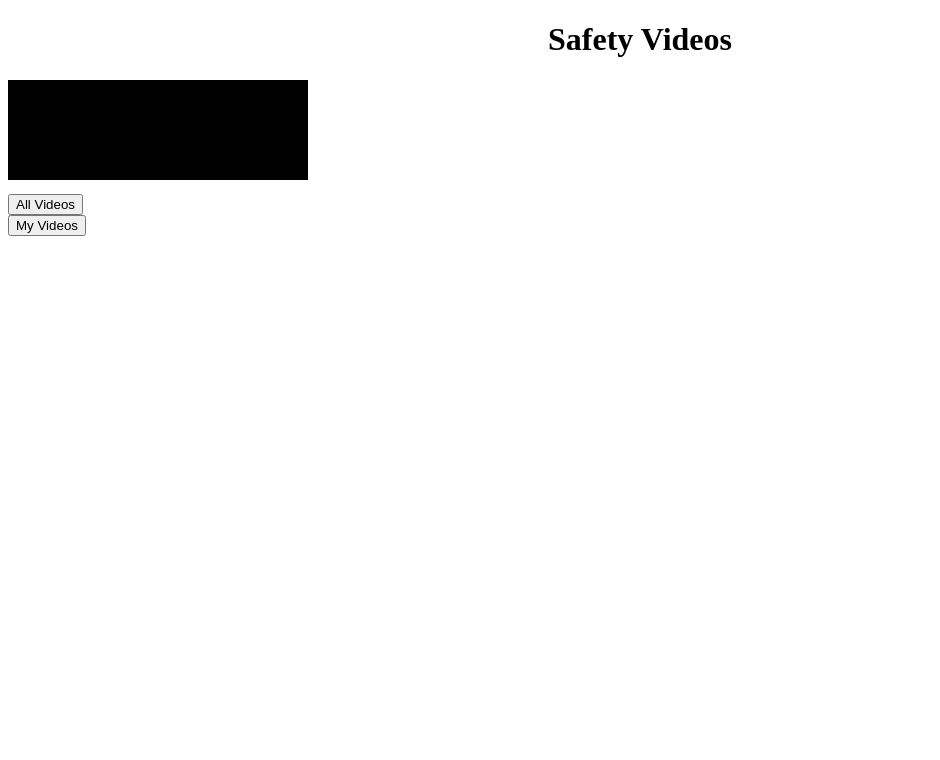
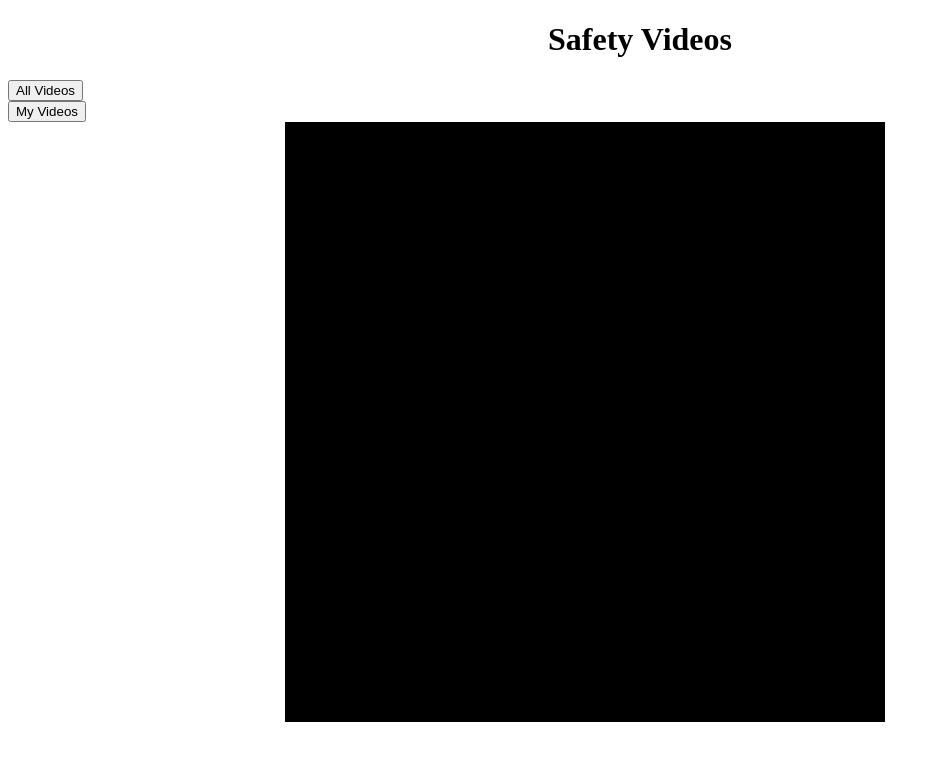
Before and after one commit to AbhinavVarre/basicYoutubeWebsite, a React (Create React App) app: page / in a window 1280 px wide. Shown: the top 760 px of the page, without its empty margins (0-940 px from the left). Built offline with nearby package versions, Linux system fonts and the light colour scheme.

Commit message:
centered rectangle

```diff
--- a/src/App.js
+++ b/src/App.js
@@ -1,16 +1,32 @@
 function App() {
+    const mystyle = {
+      alignItems: "center",
+
+    };
+  function something()
+  {
+    return (
+      <div>
+        something
+      </div>
+    )
+  }
   return (
     <>
-      <h1 style={{textAlign: "center"}}>  Safety Videos </h1>
-      <svg width="400" height="110">
-        <rect width="300" height="100"  />
-      </svg>
+      <h1 style={{textAlign: "center"}}>Safety Videos</h1>
       <div>
-        <button class = "all-videos" type = "button">All Videos</button>
-        <br>
-        </br>
-        <button class = "my-videos" type = "button">My Videos</button>
+        <div>
+          <button class = "all-videos" type = "button">All Videos</button>
+          <br></br>
+          <button class = "my-videos" type = "button">My Videos</button>
+        </div>
+      <div style = {{display: "flex", justifyContent: "center"}}>
+          <svg width="710" height="710">
+            <rect style = {{color: "red"}} width="600" height="600"/>
+          </svg>
       </div>
+      </div>
+
     </>
   )
 }
```
